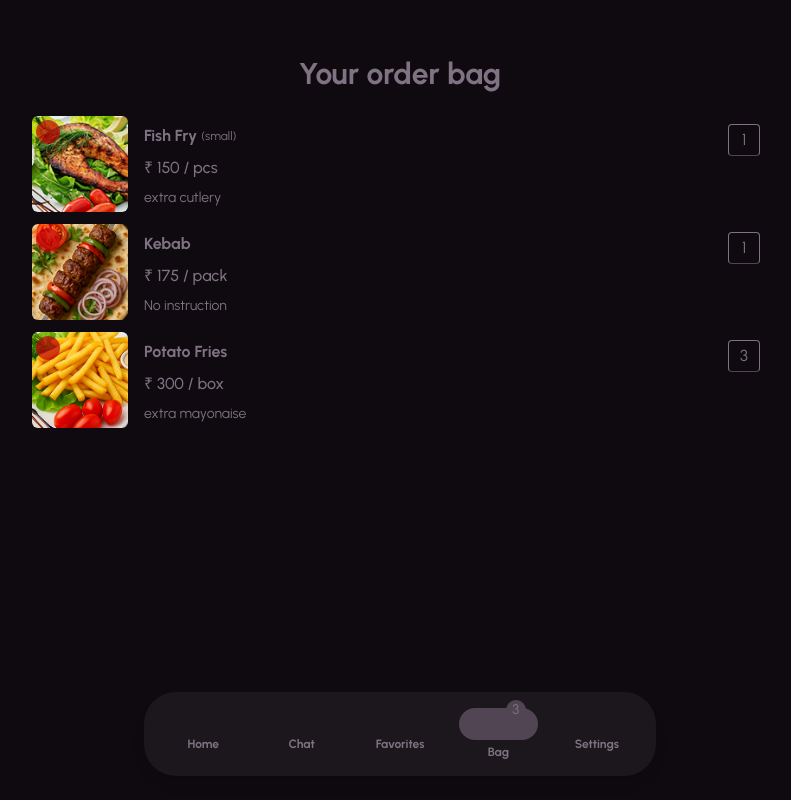
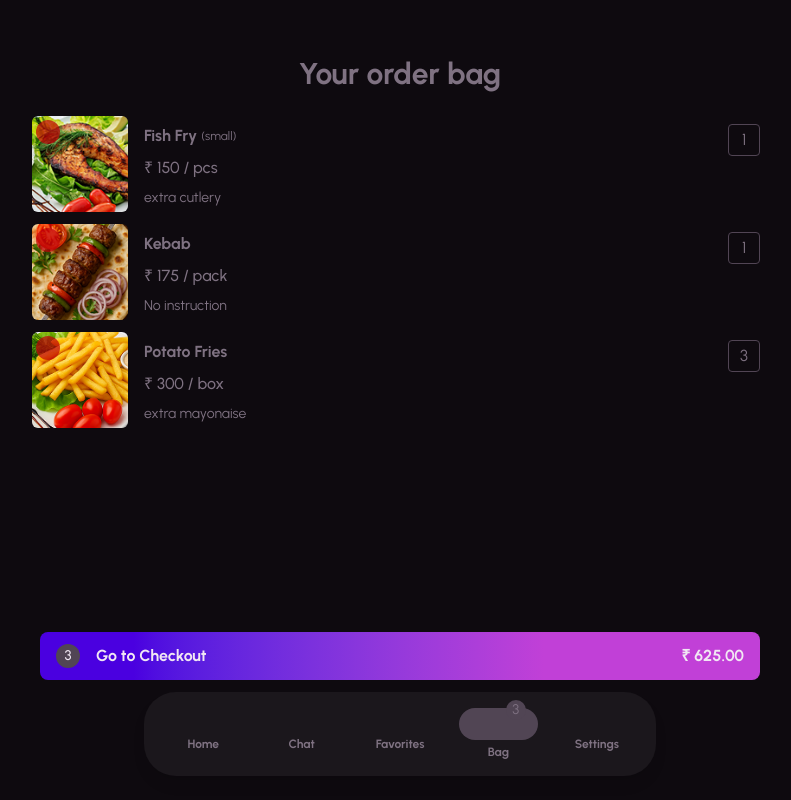
Before and after one commit to johnsonbhaskaran/Food-from-Home, a React (Vite) app: page / in a window 1280 px wide. Shown: the whole page, without its empty margins (240-1031 px from the left). Built offline with nearby package versions, Linux system fonts and the light colour scheme; some icons are missing.

Commit message:
Your Order bag UI screen completed

```diff
--- a/src/components/commonComponents/BtnGradientFilled.jsx
+++ b/src/components/commonComponents/BtnGradientFilled.jsx
@@ -1,6 +1,6 @@
 const BtnGradientFilled = ({ value }) => {
   return (
-    <button className='inline bg-gradient-to-r from-13% from-brand-secondary to-70% to-brand-primary p-0.5 rounded-lg cursor-pointer p'>
+    <button className='inline bg-gradient-to-r from-13% from-brand-secondary to-70% to-brand-primary p-0.5 rounded-lg cursor-pointer'>
       <div className='inline-block bg-gradient-to-r from-13% from-brand-secondary to-70% to-brand-primary px-8 py-3 font-extrabold text-brand-bg-light text-base'>
         {value}
       </div>
--- a/src/components/commonComponents/BtnGradientMega.jsx
+++ b/src/components/commonComponents/BtnGradientMega.jsx
@@ -0,0 +1,14 @@
+const BtnGradientMega = ({ text, quantity, price }) => {
+  return (
+    <button className='bg-gradient-to-r from-13% from-brand-secondary to-70% to-brand-primary px-4 py-3 rounded-lg w-full font-bold text-brand-bg-light text-base'>
+      <div className='flex gap-4'>
+        <div className='flex flex-none justify-center items-center rounded-full size-6 font-medium bg-brand-text-dark text-sm'>
+          {quantity}
+        </div>
+        <div className='flex-none'>{text}</div>
+        <div className='text-right grow'>{price}</div>
+      </div>
+    </button>
+  );
+};
+export default BtnGradientMega;
--- a/src/components/commonComponents/DynamicBtnField.jsx
+++ b/src/components/commonComponents/DynamicBtnField.jsx
@@ -21,7 +21,7 @@ const DynamicBtnField = ({ children }) => {
   return (
     <div onClick={() => setShow(true)} className='select-none'>
       {show ? (
-        <div className='flex items-center border border-b-brand-text-dark rounded min-w-max h-8'>
+        <div className='flex items-center border border-brand-text-dark rounded min-w-max h-8'>
           <div className='flex items-center gap-2 px-2'>
             <FeatherIcon
               onClick={() => setQuantity((quantity) => quantity - 1)}
@@ -41,7 +41,7 @@ const DynamicBtnField = ({ children }) => {
           </div>
         </div>
       ) : (
-        <button className='border border-b-brand-text-dark rounded size-8'>{quantity}</button>
+        <button className='border border-brand-text-dark rounded size-8'>{quantity}</button>
       )}
     </div>
   );
--- a/src/pages/customerPages/CustomerOrderBag.jsx
+++ b/src/pages/customerPages/CustomerOrderBag.jsx
@@ -2,10 +2,11 @@ import OrderListItem from "../../components/commonComponents/OrderListItem";
 import FoodItemImageMini_1 from "../../assets/Food-img-1-mini.png";
 import FoodItemImageMini_2 from "../../assets/Food-img-2-mini.png";
 import FoodItemImageMini_3 from "../../assets/Food-img-3-mini.png";
+import BtnGradientMega from "../../components/commonComponents/BtnGradientMega";
 
 const CustomerOrderBag = () => {
   return (
-    <div className='mx-auto px-4 md:max-w-3xl container'>
+    <div className='relative flex flex-col mx-auto px-4 md:max-w-3xl h-dvh container'>
       {/* Title */}
       <div className='mt-14'>
         <h1 className='font-bold text-3xl text-center'>Your order bag</h1>
@@ -44,6 +45,12 @@ const CustomerOrderBag = () => {
           />
         </div>
       </div>
+
+      {/* Jumbo CTA button */}
+      {/* <div className='bottom-26 md:bottom-30 fixed flex justify-center items-end h-full'> */}
+      <div className='bottom-26 md:bottom-30 absolute inset-x-0 mx-6'>
+        <BtnGradientMega text={"Go to Checkout"} quantity={3} price={"₹ 625.00"} />
+      </div>
     </div>
   );
 };
```
